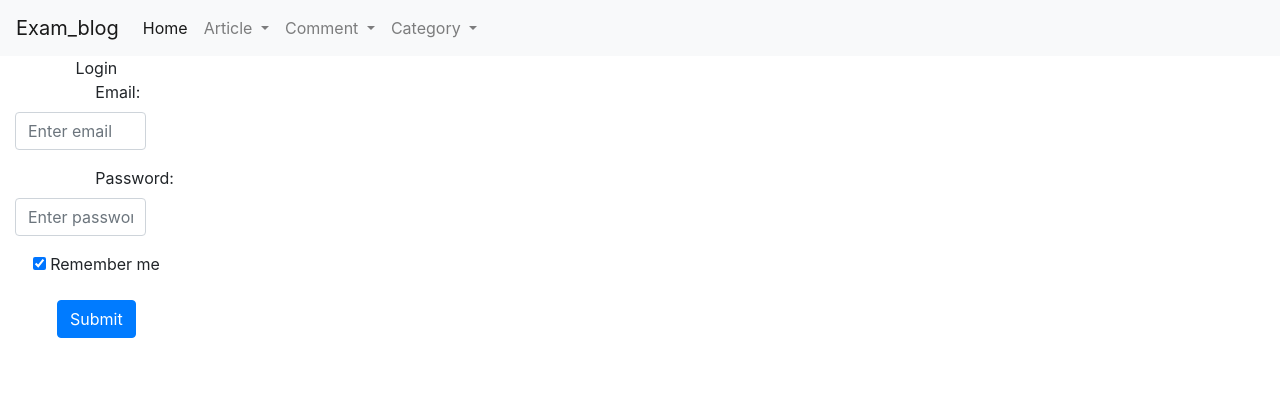
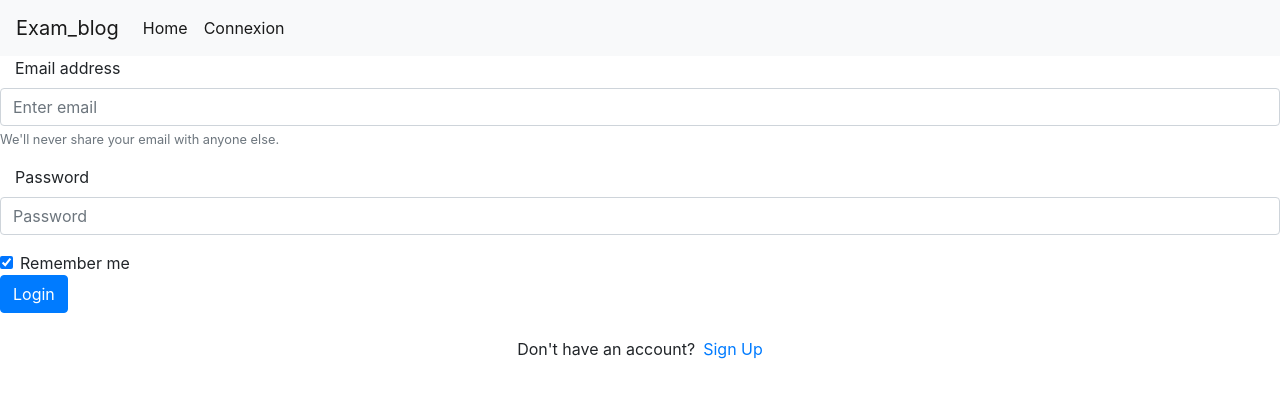
Before and after one commit to ahmad-dahman/exam, a Symfony app: template templates/security/login.html.twig in a window 1280 px wide. Shown: the top 398 px of the page. Run offline with Twig, Linux system fonts and the light colour scheme; the template is opened without the code that fills it, so the values that code supplies are empty; some libraries are stand-ins or nearby versions.

Commit message:
modified:   config/routes.yaml 	modified:   src/Controller/ArticleController.php 	modified:   src/Controller/CategoryController.php 	modified:   src/Controller/CommentController.php 	modified:   templates/base.html.twig 	modified:   templates/security/login.html.twig

```diff
--- a/config/routes.yaml
+++ b/config/routes.yaml
@@ -1,3 +1,6 @@
 #index:
 #    path: /
 #    controller: App\Controller\DefaultController::index
+index:
+    path: /
+    controller: App\Controller\DefaultController::index
--- a/templates/base.html.twig
+++ b/templates/base.html.twig
@@ -19,6 +19,7 @@
       <li class="nav-item active">
         <a class="nav-link" href="{{path ('home')}}">Home <span class="sr-only">(current)</span></a>
       </li>
+          {% if app.user %}
       <li class="nav-item dropdown">
         <a class="nav-link dropdown-toggle" href="#" id="navbarDropdown" role="button" data-toggle="dropdown" aria-haspopup="true" aria-expanded="false">
           Article
@@ -46,7 +47,16 @@
           <a class="dropdown-item" href="{{path ('category_new')}}">new</a>
         </div>
       </li>
-
+      {% endif %}
+    {% if not app.user %}
+        <li class="nav-item active">
+        <a class="nav-link" href="{{ path('security_login')}}" >Connexion <span class="sr-only">(current)</span></a>
+        </li>
+        {% else %}
+        <li class="nav-item active">
+        <a class="nav-link" href="{{path ('security_logout')}}">Déconnexion <span class="sr-only">(current)</span></a>
+      </li>
+        {% endif %}
     </ul>
   </div>
 </nav>
--- a/templates/security/login.html.twig
+++ b/templates/security/login.html.twig
@@ -8,47 +8,26 @@
             </div>
     {% endif %}
 
-        <div class="row">
-            <form class="form-horizontal" action="{{ path('security_login') }}" method="post" autocomplete="on">
-                <div class="col-md-offset-2 col-md-8 text-center">
-                    <div class="panel-group">
-                        <div class="panel panel-default">
-                        <div class="panel-heading">
-                            Login
-                        </div>
-
-                        <div class="panel-body">
-
-                            <div class="form-group">
-                                <label class="control-label col-sm-2" for="_email">Email:</label>
-                                <div class="col-sm-10">
-                                    <input type="email" class="form-control" name="_username" placeholder="Enter email">
-                                </div>
-                            </div>
-
-                            <div class="form-group">
-                                <label class="control-label col-sm-2" for="_password">Password:</label>
-                                <div class="col-sm-10">
-                                    <input type="password" class="form-control" name="_password" placeholder="Enter password">
-                                </div>
-                            </div>
-
-                            <div class="form-group">
-                                <div class="checkbox">
-                                    <label for="_remember_me"><input id="_remember_me" type="checkbox" checked name="_remember_me"> Remember me</label>
-                                </div>
-                            </div>
-
-                        </div>
-
-                            <div class="panel-footer">
-                                <button type="submit" class="btn btn-primary center-block">Submit</button>
-                            </div>
-                            <input type="hidden" name="_csrf_token" value="{{ csrf_token('authenticate') }}"/>
-                        </div>
-                    </div>
-                </div>
-            </form>
-        </div>
-
+<form action="{{ path('security_login') }}" method="post" autocomplete="on">
+  <div class="form-group" >
+    <label class="control-label col-sm-2" for="_email">Email address</label>
+    <input type="email" class="form-control" id="exampleInputEmail1" aria-describedby="emailHelp" type="email" name="_username" placeholder="Enter email">
+    <small id="emailHelp" class="form-text text-muted">We'll never share your email with anyone else.</small>
+  </div>
+  <div class="form-group">
+    <label class="control-label col-sm-2" for="_password">Password</label>
+    <input type="password" class="form-control" name="_password" id="exampleInputPassword1" placeholder="Password">
+  </div>
+  <div class="form-check">
+    <input class="form-check-input" id="_remember_me" type="checkbox" checked name="_remember_me">
+    <label class="form-check-label" for="_remember_me"> Remember me</label>
+    </div>
+  <button type="submit" class="btn btn-primary">Login</button>
+  <input type="hidden" name="_csrf_token" value="{{ csrf_token('authenticate') }}"/>
+</form>
+<div class="mt-4">
+					<div class="d-flex justify-content-center links">
+						Don't have an account? <a href="#" class="ml-2">Sign Up</a>
+					</div>
+				</div>
 {% endblock %}
```
Also changed, not shown: src/Controller/ArticleController.php (+30 -0 lines), src/Controller/CategoryController.php (+30 -0 lines), src/Controller/CommentController.php (+30 -0 lines).
